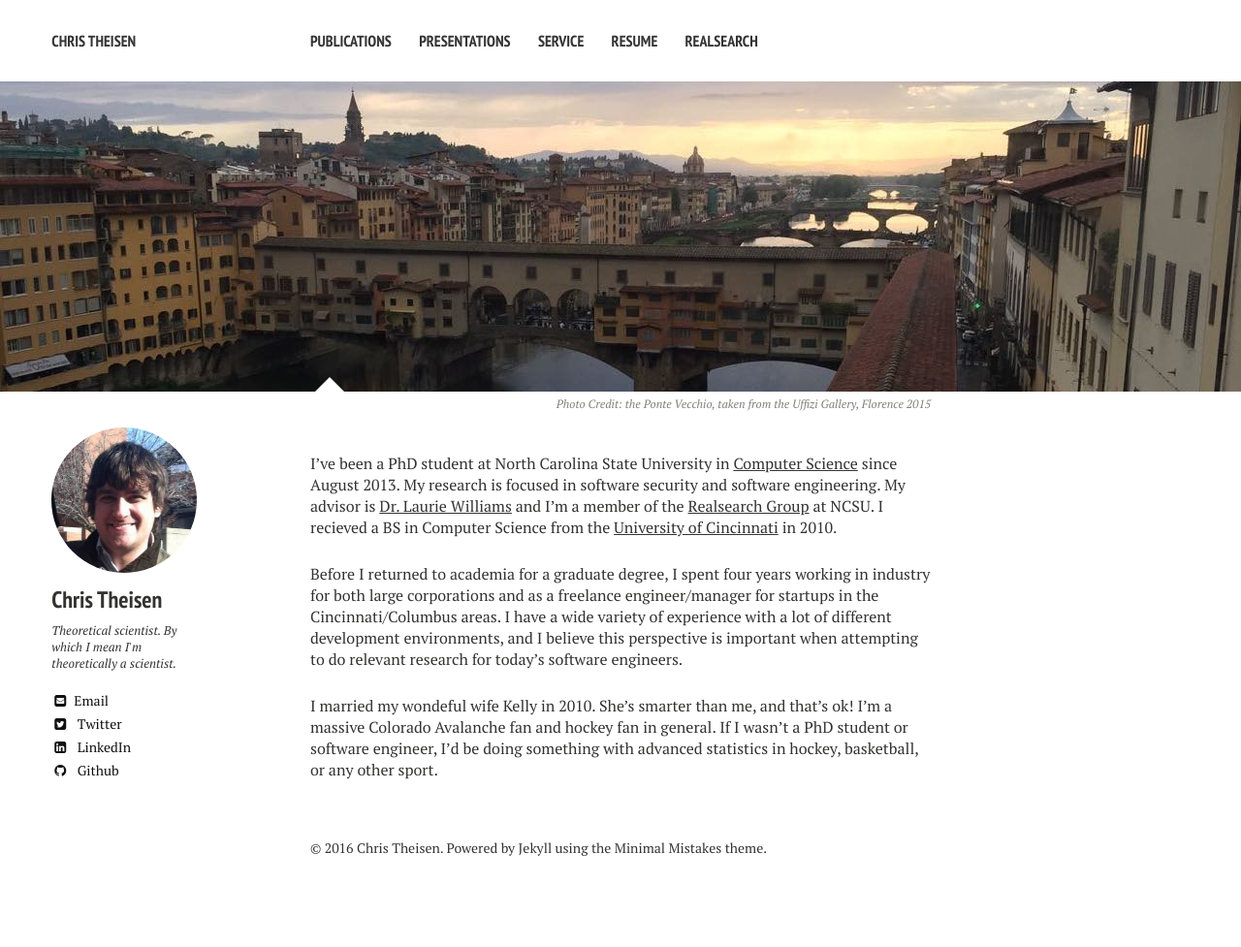
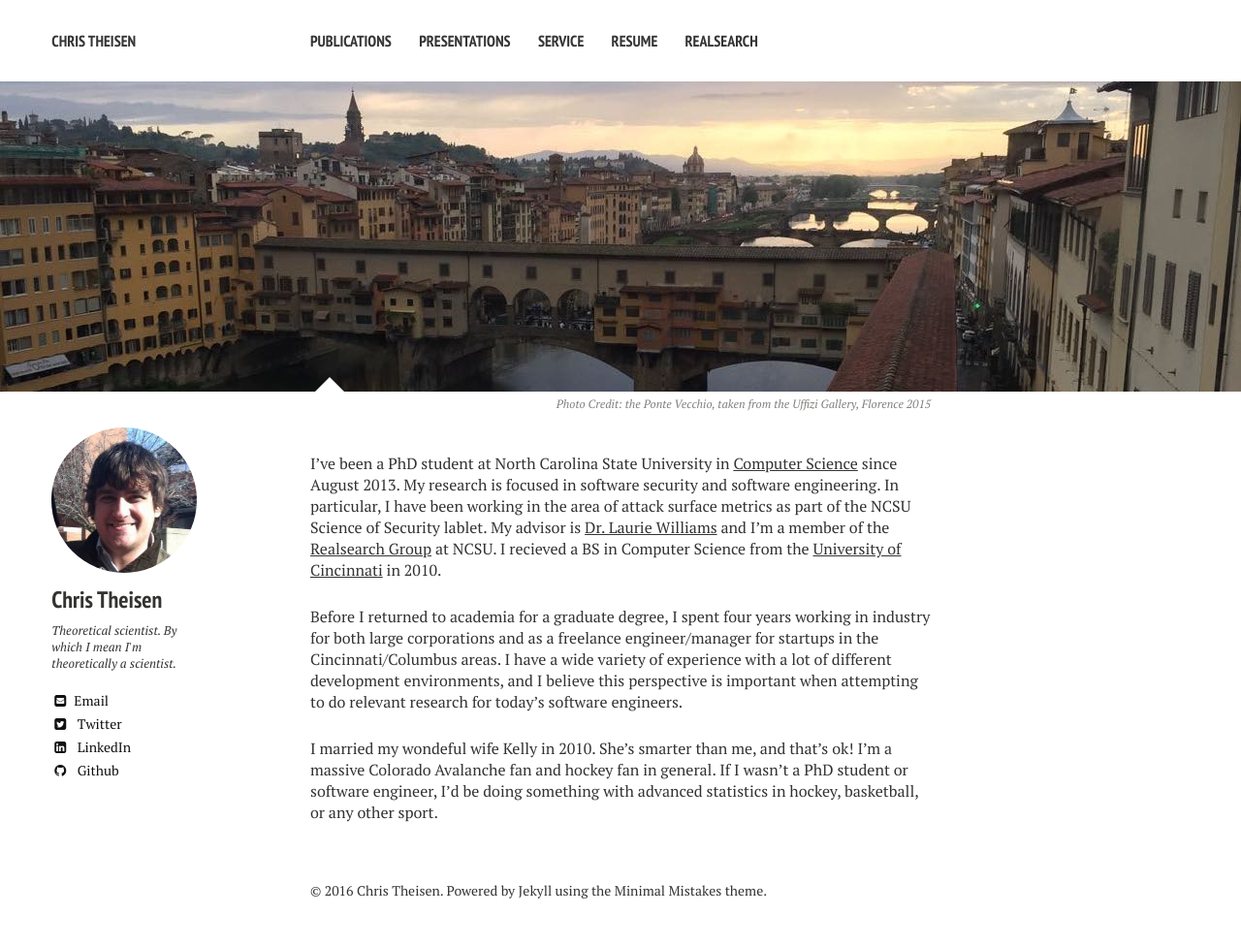
Before and after one commit to theisencr/old_webpage, a Jekyll site: the page built from index.md, in a window 1280 px wide. Shown: the whole page at 97% size. Built offline with Jekyll 4.4.1, drawn with Linux system fonts in a browser that asks for light colours; nearby versions of some CDN libraries; before the commit the page ends 933 px from its top, so only the background shows below that.

Commit message:
Update index.md

```diff
--- a/index.md
+++ b/index.md
@@ -10,7 +10,7 @@ image:
   creditlink:
 ---
 
-I've been a PhD student at North Carolina State University in [Computer Science](http://www.csc.ncsu.edu/) since August 2013. My research is focused in software security and software engineering. My advisor is [Dr. Laurie Williams](http://collaboration.csc.ncsu.edu/laurie/) and I'm a member of the [Realsearch Group](http://www.realsearchgroup.com/realsearch/) at NCSU. I recieved a BS in Computer Science from the [University of Cincinnati](http://eecs.ceas.uc.edu/) in 2010.
+I've been a PhD student at North Carolina State University in [Computer Science](http://www.csc.ncsu.edu/) since August 2013. My research is focused in software security and software engineering. In particular, I have been working in the area of attack surface metrics as part of the NCSU Science of Security lablet. My advisor is [Dr. Laurie Williams](http://collaboration.csc.ncsu.edu/laurie/) and I'm a member of the [Realsearch Group](http://www.realsearchgroup.com/realsearch/) at NCSU. I recieved a BS in Computer Science from the [University of Cincinnati](http://eecs.ceas.uc.edu/) in 2010.
 
 Before I returned to academia for a graduate degree, I spent four years working in industry for both large corporations and as a freelance engineer/manager for startups in the Cincinnati/Columbus areas. I have a wide variety of experience with a lot of different development environments, and I believe this perspective is important when attempting to do relevant research for today's software engineers.
 
```
